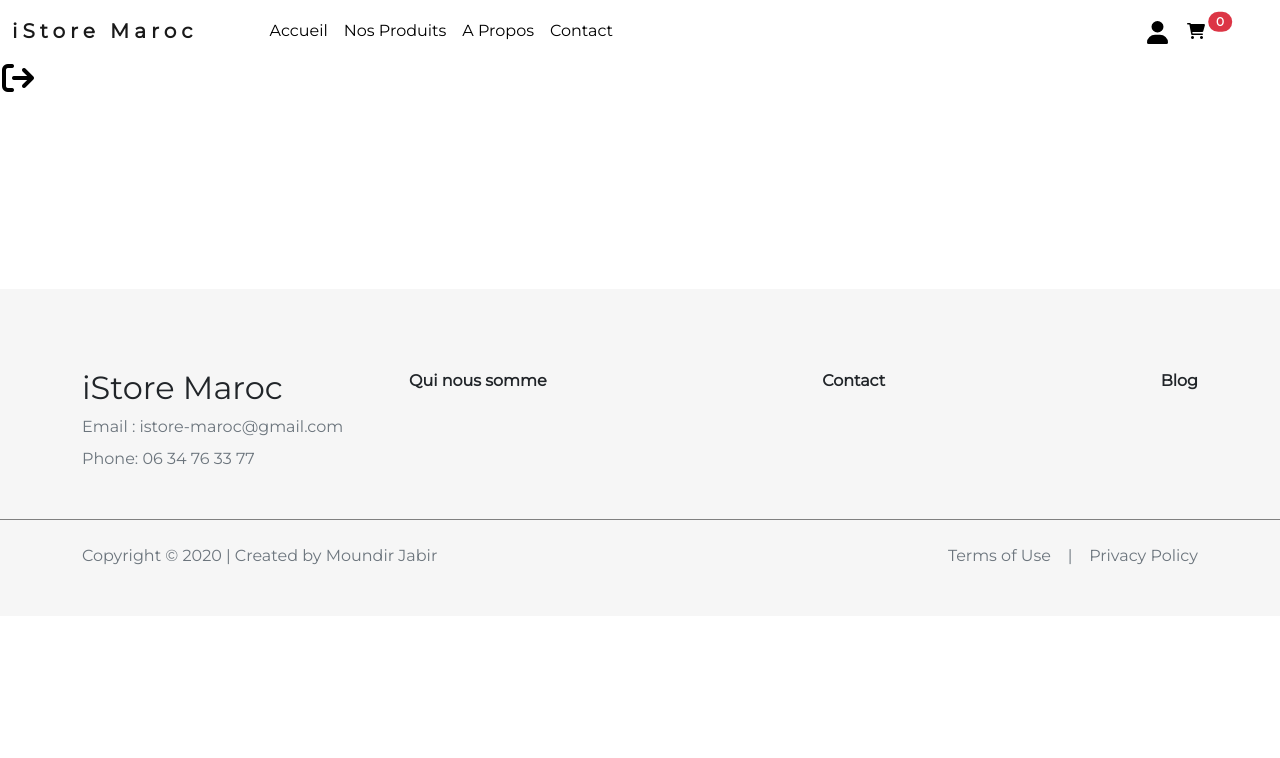
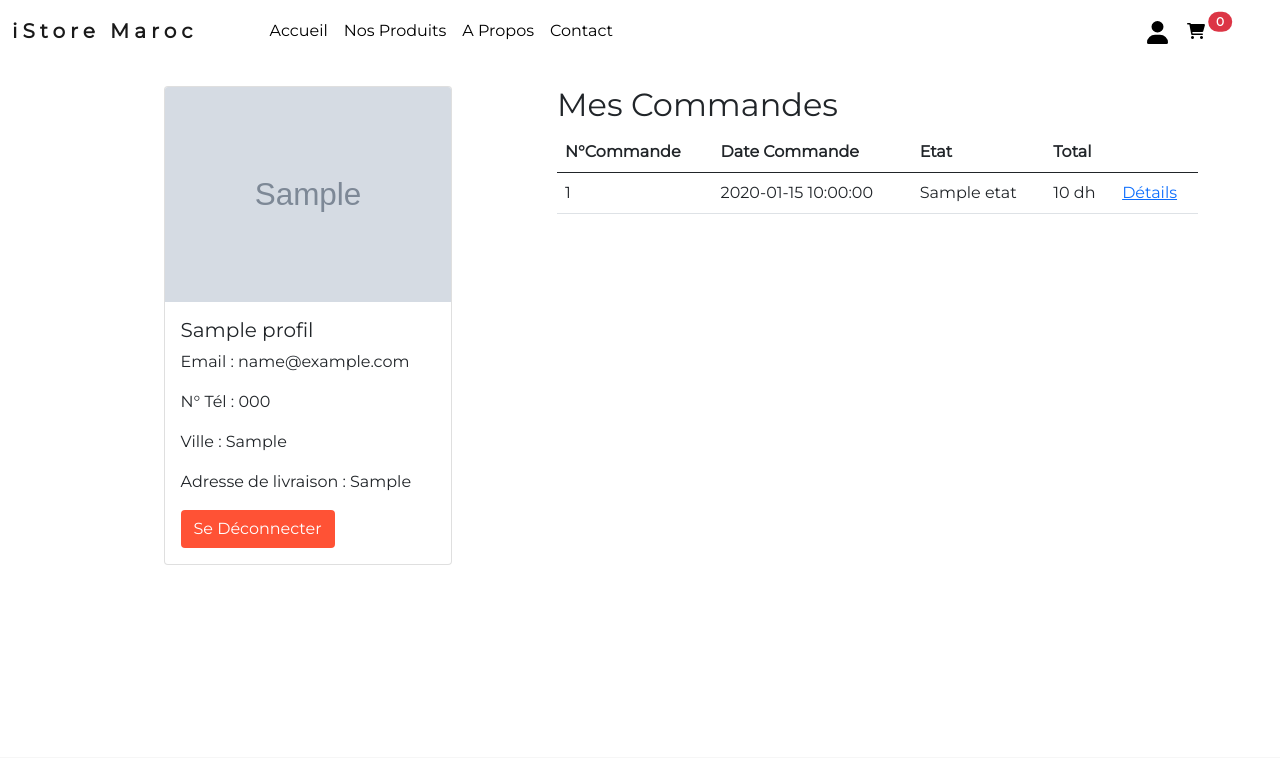
Before and after one commit to Moundir-Jabir/projet-fil-rouge, a PHP site: template views/profil.php in a window 1280 px wide. Shown: the top 758 px of the page. Before the commit the page ends 565 px from the top, so only its background shows below. Run offline with PHP 8.4, Linux system fonts and the light colour scheme; the template is opened without the code that fills it: most values are stand-ins (such as "Sample title", 1, 10 or a date in 2020); grey boxes marked "Sample" are stand-in pictures; some libraries are stand-ins or nearby versions.

Commit message:
affichage commande pour client

```diff
--- a/models/Compte.php
+++ b/models/Compte.php
@@ -20,4 +20,8 @@ class Compte extends Model{
         $db = null;
         return $data;
     }
+
+    public function getUserById($id){
+        return $this->getById('compte','idCompte',$id);
+    }
 }
--- /dev/null
+++ b/views/listeCommandes.php
@@ -0,0 +1 @@
+listes commandes
--- a/views/profil.php
+++ b/views/profil.php
@@ -1,3 +1,44 @@
-<div class="me-5">
-                    <a href="<?= URL."logout" ?>"><i style="color: black;" class="fa-solid fa-2x fa-arrow-right-from-bracket"></i></a>
+<main class="container"> <br>
+    <div class="row justify-content-center">
+        <div class="col-md-5 col-sm-10">
+            <div class="card" style="width: 18rem;margin: auto;">
+                <img style="width: 100%;" src="<?= URL.$profil->imageProfil ?>" class="card-img-top" alt="photo profil">
+                <div class="card-body">
+                    <h5 class="card-title"><?= $profil->nomClient ?></h5>
+                    <p class="card-text">Email : <?= $profil->emailClient ?></p>
+                    <p class="card-text">N° Tél : <?= $profil->telephone ?></p>
+                    <p class="card-text">Ville : <?= $profil->villeCompte ?></p>
+                    <p class="card-text">Adresse de livraison : <?= $profil->adresseCompte ?></p>
+                    <a href="<?= URL."logout" ?>"><button class="btn orange">Se Déconnecter</button></a>
                 </div>
+                </div>
+            </div>
+            <div class="col-md-7 col-sm-10">
+                <h2>Mes Commandes</h2>
+                <div class="table-responsive">
+                <table class="table">
+                    <thead>
+                        <tr>
+                        <th scope="col">N°Commande</th>
+                        <th scope="col">Date Commande</th>
+                        <th scope="col">Etat</th>
+                        <th scope="col">Total</th>
+                        <th scope="col"></th>
+                        </tr>
+                    </thead>
+                    <tbody>
+                        <?php foreach ($commandes as $commande) { ?>
+                            <tr>
+                                <td><?= $commande->idCommande ?></td>
+                                <td><?= $commande->dateCommande ?></td>
+                                <td><?= $commande->etat ?></td>
+                                <td><?= $commande->total ?> dh</td>
+                                <td><a href="<?= URL."profil/".$commande->idCommande ?>">Détails</a></td>
+                            </tr>
+                        <?php } ?>
+                    </tbody>
+                </table>
+                </div>
+            </div>
+        </div>
+</main>
```
Also changed, not shown: controllers/ControllerGestioncommandes.php (+7 -0 lines), controllers/ControllerProfil.php (+13 -2 lines), models/Commande.php (+14 -0 lines), models/ProduitCommande.php (+14 -0 lines), views/produitcommande.php (added, +12 -0 lines), controllers/ControllerGestionblog.php (deleted).
